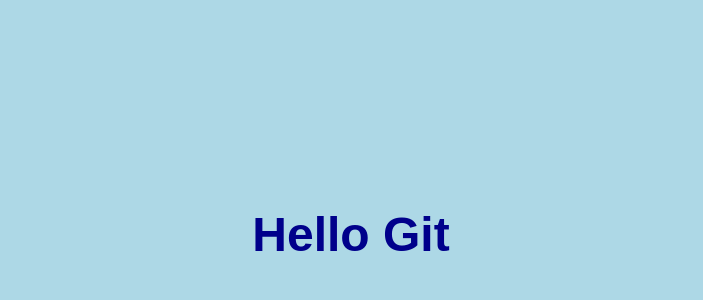
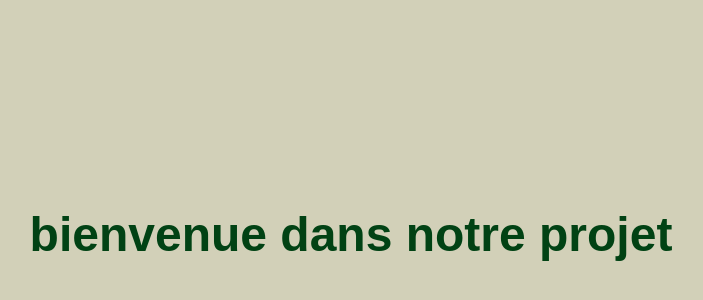
Before and after one commit to adam-askour/tp-git-intro, a plain HTML site: page index.html in a window 1280 px wide. Shown: the part 166-466 px from the top of the page, without its empty margins (289-992 px from the left). Drawn offline with Linux system fonts and the light colour scheme.

Commit message:
Modifier le style et le titre

```diff
--- a/index.html
+++ b/index.html
@@ -6,7 +6,7 @@
   <title>Mon mini-projet Git</title>
   <style>
     body {
-      background-color: lightblue;
+      background-color: rgb(210, 208, 184);
       display: flex;
       justify-content: center;
       align-items: center;
@@ -14,7 +14,7 @@
       margin: 0;
     }
     h1 {
-      color: darkblue;
+      color: rgb(1, 66, 20);
       font-family: Arial, sans-serif;
       font-size: 48px;
       text-align: center;
@@ -22,6 +22,6 @@
   </style>
 </head>
 <body>
-  <h1>Hello Git</h1>
+  <h1>bienvenue dans notre projet</h1>
 </body>
 </html>
```
